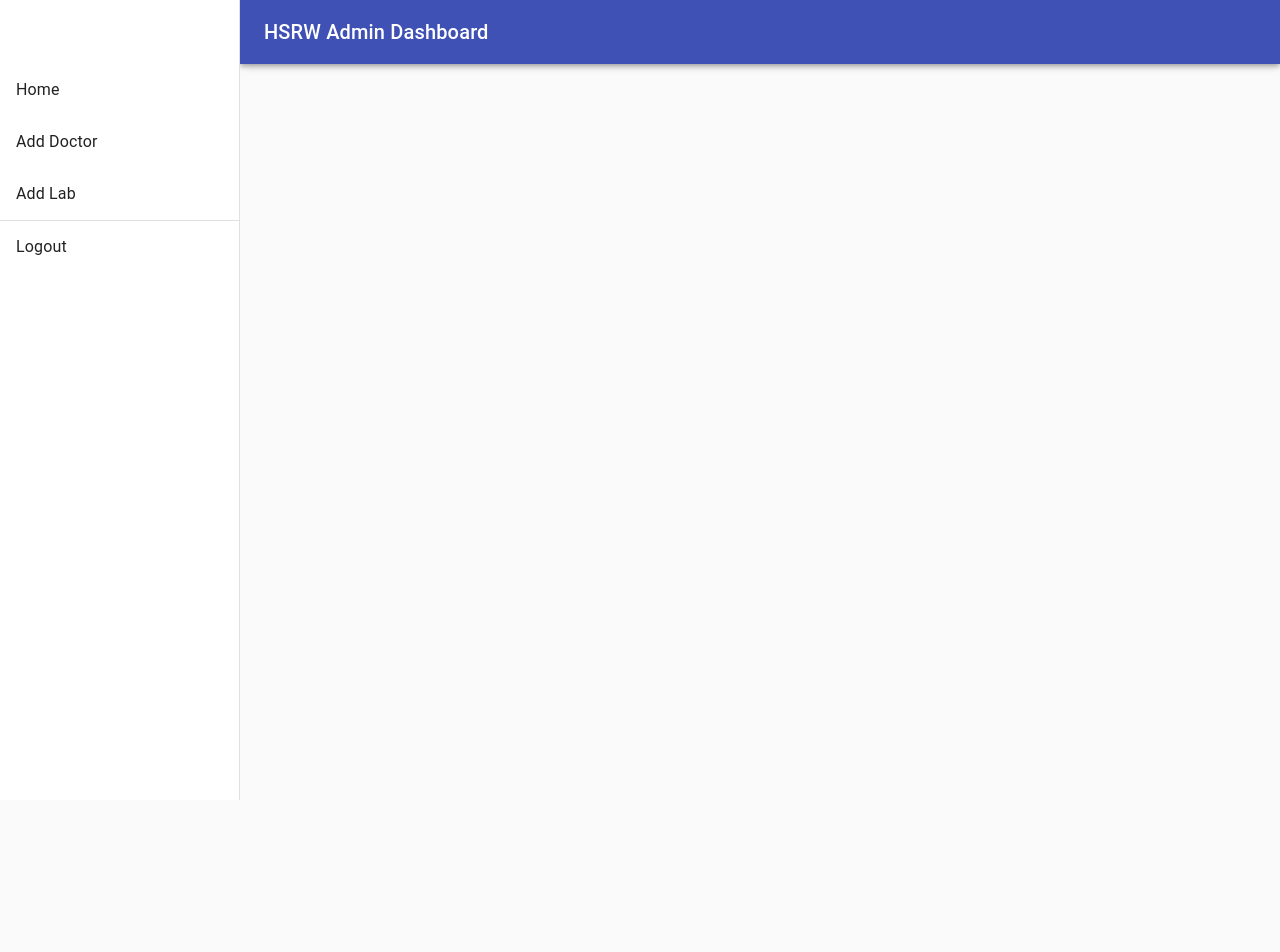
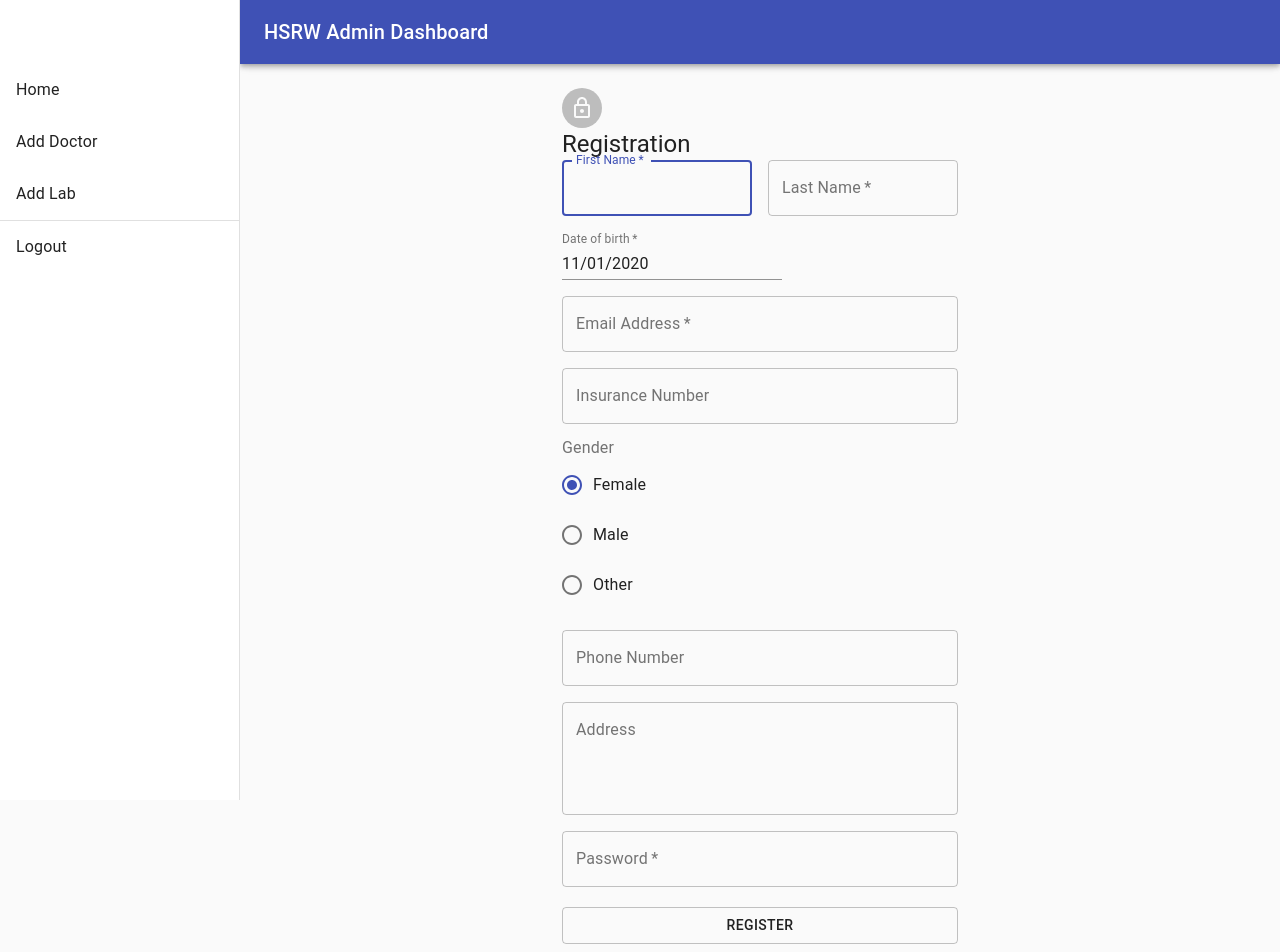
Before and after one commit to adityaghag/GDPRInHeathCare, a React (Create React App) app in the folder frontend/: page /adddoctor in a window 1280 px wide. Shown: the top 952 px of the page. Before the commit the page ends 800 px from the top, so only its background shows below. Built offline with nearby package versions, Linux system fonts and the light colour scheme.

Commit message:
add doctor form

```diff
--- a/frontend/src/component/admin/Adddoctor.js
+++ b/frontend/src/component/admin/Adddoctor.js
@@ -1,6 +1,21 @@
-import React from 'react';
+import AdminDrawer from './AdminDrawer';
+import React, { useState } from 'react';
+import { DatePicker, MuiPickersUtilsProvider } from '@material-ui/pickers';
+import DateFnsUtils from '@date-io/date-fns';
+import Avatar from '@material-ui/core/Avatar';
+import Button from '@material-ui/core/Button';
+import CssBaseline from '@material-ui/core/CssBaseline';
+import TextField from '@material-ui/core/TextField';
+import FormControlLabel from '@material-ui/core/FormControlLabel';
+import Radio from '@material-ui/core/Radio';
+import RadioGroup from '@material-ui/core/RadioGroup';
+import FormLabel from '@material-ui/core/FormLabel';
+import Grid from '@material-ui/core/Grid';
+import LockOutlinedIcon from '@material-ui/icons/LockOutlined';
+import Typography from '@material-ui/core/Typography';
 import { makeStyles } from '@material-ui/core/styles';
-import AdminDrawer from './AdminDrawer';
+import Container from '@material-ui/core/Container';
+
 
 const drawerWidth = 240;
 
@@ -30,13 +45,154 @@ const useStyles = makeStyles(theme => ({
 
 export default function Adddoctor() {
   const classes = useStyles();
+  const [selectedDate, handleDateChange] = useState(new Date());
+  const [value, setValue] = React.useState('female');
+
+  const handleChange = event => {
+    setValue(event.target.value);
+  };
 
   return (
     <div className={classes.root}>
       <AdminDrawer />
       <main className={classes.content}>
         <div className={classes.toolbar} />
-
+        <Container component="main" maxWidth="xs">
+          <CssBaseline />
+          <div className={classes.paper}>
+            <Avatar className={classes.avatar}>
+              <LockOutlinedIcon />
+            </Avatar>
+            <Typography component="h1" variant="h5">
+              Registration
+        </Typography>
+            <form className={classes.form} noValidate>
+              <Grid container spacing={2}>
+                <Grid item xs={12} sm={6}>
+                  <TextField
+                    autoComplete="fname"
+                    name="firstName"
+                    variant="outlined"
+                    required
+                    fullWidth
+                    id="firstName"
+                    label="First Name"
+                    autoFocus
+                  />
+                </Grid>
+                <Grid item xs={12} sm={6}>
+                  <TextField
+                    variant="outlined"
+                    required
+                    fullWidth
+                    id="lastName"
+                    label="Last Name"
+                    name="lastName"
+                    autoComplete="lname"
+                  />
+                </Grid>
+                <Grid item xs={12}>
+                  <MuiPickersUtilsProvider utils={DateFnsUtils}>
+                    <DatePicker
+                      disableFuture
+                      openTo="year"
+                      required
+                      format="dd/MM/yyyy"
+                      label="Date of birth"
+                      views={["year", "month", "date"]}
+                      value={selectedDate}
+                      onChange={handleDateChange}
+                    />
+                  </MuiPickersUtilsProvider>
+                </Grid>
+                <Grid item xs={12}>
+                  <TextField
+                    variant="outlined"
+                    required
+                    fullWidth
+                    id="email"
+                    label="Email Address"
+                    name="email"
+                    autoComplete="email"
+                  />
+                </Grid>
+                <Grid item xs={12}>
+                  <TextField
+                    variant="outlined"
+                    fullWidth
+                    id="insurancenum"
+                    label="Insurance Number"
+                    name="insurancenum"
+                    autoComplete="insurancenum"
+                  />
+                </Grid>
+                <Grid item xs={1}>
+                  <FormLabel component="legend">Gender</FormLabel>
+                  <RadioGroup aria-label="gender" name="gender2" value={value} onChange={handleChange} required>
+                    <FormControlLabel
+                      value="female"
+                      control={<Radio color="primary" />}
+                      label="Female"
+                    />
+                    <FormControlLabel
+                      value="male"
+                      control={<Radio color="primary" />}
+                      label="Male"
+                    />
+                    <FormControlLabel
+                      value="other"
+                      control={<Radio color="primary" />}
+                      label="Other"
+                    />
+                  </RadioGroup>
+                </Grid>
+                <Grid item xs={12}>
+                  <TextField
+                    variant="outlined"
+                    fullWidth
+                    id="phonenum"
+                    label="Phone Number"
+                    name="phonenum"
+                    autoComplete="phonenum"
+                  />
+                </Grid>
+                <Grid item xs={12}>
+                  <TextField
+                    variant="outlined"
+                    fullWidth
+                    multiline
+                    rows="4"
+                    id="address"
+                    label="Address"
+                    name="address"
+                    autoComplete="address"
+                  />
+                </Grid>
+                <Grid item xs={12}>
+                  <TextField
+                    variant="outlined"
+                    required
+                    fullWidth
+                    name="password"
+                    label="Password"
+                    type="password"
+                    id="password"
+                    autoComplete="current-password"
+                  />
+                </Grid>
+              </Grid>
+              <br></br>
+              <Button
+                type="submit"
+                fullWidth
+                variant="outlined"
+                className={classes.submit}
+              >
+                Register
+          </Button>
+            </form>
+          </div>
+        </Container>
       </main>
     </div>
   );
```
